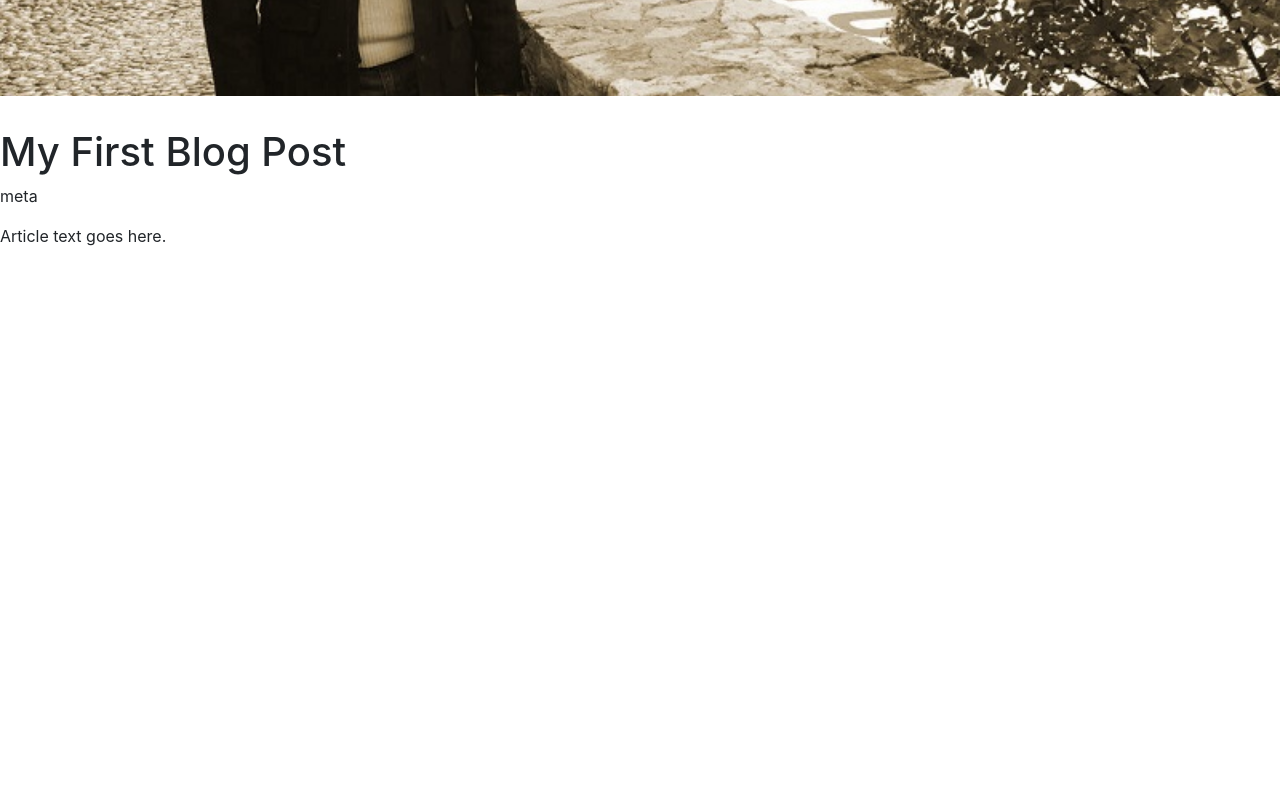
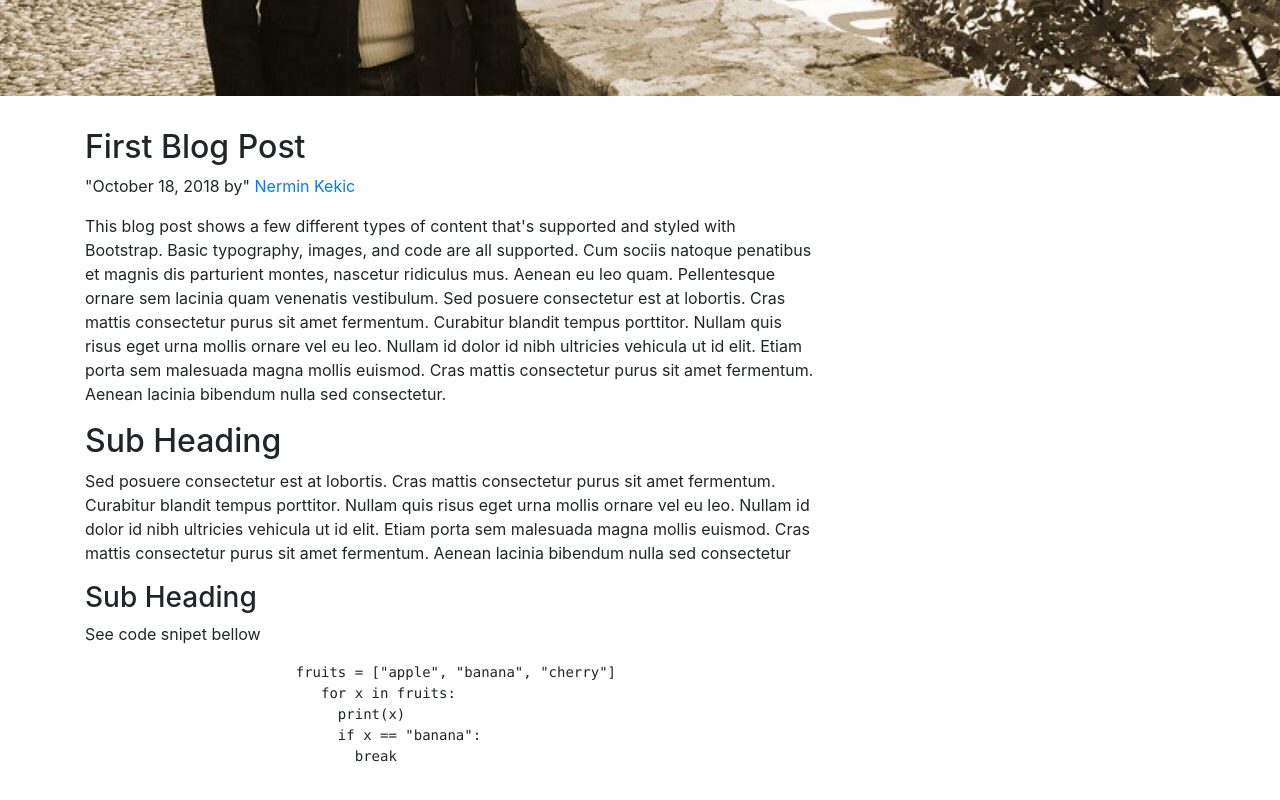
Before and after one commit to nerminkekic/nerminkekic, a plain HTML site: page index.html in a window 1280 px wide. Shown: the part 454-1254 px from the top of the page. Before the commit the page ends 800 px from the top, so only its background shows below. Drawn offline with nearby package versions, Linux system fonts and the light colour scheme.

Commit message:
add blog post section

```diff
--- a/css/main.css
+++ b/css/main.css
@@ -27,7 +27,8 @@ body {
 
 }
 
-/* Bootstrap Class modifications */
+/* Blog Post  */
+
 
 /* Media query */
 
--- a/index.html
+++ b/index.html
@@ -8,8 +8,7 @@
     <title>Nermin Kekic</title>
 
     <!-- Bootstrap CSS -->
-    <link rel="stylesheet" href="https://stackpath.bootstrapcdn.com/bootstrap/4.1.3/css/bootstrap.min.css"
-        integrity="sha384-MCw98/SFnGE8fJT3GXwEOngsV7Zt27NXFoaoApmYm81iuXoPkFOJwJ8ERdknLPMO"
+    <link rel="stylesheet" href="https://stackpath.bootstrapcdn.com/bootstrap/4.1.3/css/bootstrap.min.css" integrity="sha384-MCw98/SFnGE8fJT3GXwEOngsV7Zt27NXFoaoApmYm81iuXoPkFOJwJ8ERdknLPMO"
         crossorigin="anonymous">
 
     <link rel="stylesheet" href="css/main.css">
@@ -37,32 +36,56 @@
         </div>
     </div>
 
-    <!-- Article Section -->
-    <div id="main">
-        <div id="content">
-            <div id="blog-index">
-                <article>
-                    <header>
-                        <h1>My First Blog Post</h1>
-                        <p>meta</p>
-                        <p>Article text goes here.</p>
-                    </header>
-                </article>
+    <!-- Blog Post Section -->
+    <div class="container">
+        <div class="row">
+            <div class="col-md-8 blog-main">
+                <div class="blog-post">
+                    <h2 class="blog-post-title">First Blog Post</h2>
+                    <p class="blog-post-meta">"October 18, 2018 by"
+                        <a href=" ">Nermin Kekic</a>
+                    </p>
+                    <p>This blog post shows a few different types of content that's supported and styled with
+                        Bootstrap. Basic typography, images, and code are all supported.
+
+                        Cum sociis natoque penatibus et magnis dis parturient montes, nascetur ridiculus mus. Aenean eu
+                        leo quam. Pellentesque ornare sem lacinia quam venenatis vestibulum. Sed posuere consectetur
+                        est at lobortis. Cras mattis consectetur purus sit amet fermentum.
+
+                        Curabitur blandit tempus porttitor. Nullam quis risus eget urna mollis ornare vel eu leo.
+                        Nullam id dolor id nibh ultricies vehicula ut id elit.
+
+                        Etiam porta sem malesuada magna mollis euismod. Cras mattis consectetur purus sit amet
+                        fermentum. Aenean lacinia bibendum nulla sed consectetur.</p>
+                    <h2>Sub Heading</h2>
+                    <p>Sed posuere consectetur est at lobortis. Cras mattis consectetur purus sit amet fermentum.
+                        Curabitur blandit tempus porttitor. Nullam quis risus eget urna mollis ornare vel eu leo.
+                        Nullam id dolor id nibh ultricies vehicula ut id elit. Etiam porta sem malesuada magna mollis
+                        euismod. Cras mattis consectetur purus sit amet fermentum. Aenean lacinia bibendum nulla sed
+                        consectetur</p>
+                    <h3>Sub Heading</h3>
+                    <p>See code snipet bellow</p>
+                    <pre>
+                        <code> fruits = ["apple", "banana", "cherry"]
+                            for x in fruits:
+                              print(x)
+                              if x == "banana":
+                                break</code>
+                    </pre>
+
+                </div>
             </div>
-            <div id="sidebar"></div>
         </div>
-
-        <!-- Footer -->
+    </div>
+    <!-- Footer -->
     </div>
     <!-- Optional JavaScript -->
     <!-- jQuery first, then Popper.js, then Bootstrap JS -->
     <script src="https://code.jquery.com/jquery-3.3.1.slim.min.js" integrity="sha384-q8i/X+965DzO0rT7abK41JStQIAqVgRVzpbzo5smXKp4YfRvH+8abtTE1Pi6jizo"
         crossorigin="anonymous"></script>
-    <script src="https://cdnjs.cloudflare.com/ajax/libs/popper.js/1.14.3/umd/popper.min.js"
-        integrity="sha384-ZMP7rVo3mIykV+2+9J3UJ46jBk0WLaUAdn689aCwoqbBJiSnjAK/l8WvCWPIPm49"
+    <script src="https://cdnjs.cloudflare.com/ajax/libs/popper.js/1.14.3/umd/popper.min.js" integrity="sha384-ZMP7rVo3mIykV+2+9J3UJ46jBk0WLaUAdn689aCwoqbBJiSnjAK/l8WvCWPIPm49"
         crossorigin="anonymous"></script>
-    <script src="https://stackpath.bootstrapcdn.com/bootstrap/4.1.3/js/bootstrap.min.js"
-        integrity="sha384-ChfqqxuZUCnJSK3+MXmPNIyE6ZbWh2IMqE241rYiqJxyMiZ6OW/JmZQ5stwEULTy"
+    <script src="https://stackpath.bootstrapcdn.com/bootstrap/4.1.3/js/bootstrap.min.js" integrity="sha384-ChfqqxuZUCnJSK3+MXmPNIyE6ZbWh2IMqE241rYiqJxyMiZ6OW/JmZQ5stwEULTy"
         crossorigin="anonymous"></script>
 </body>
 
```
